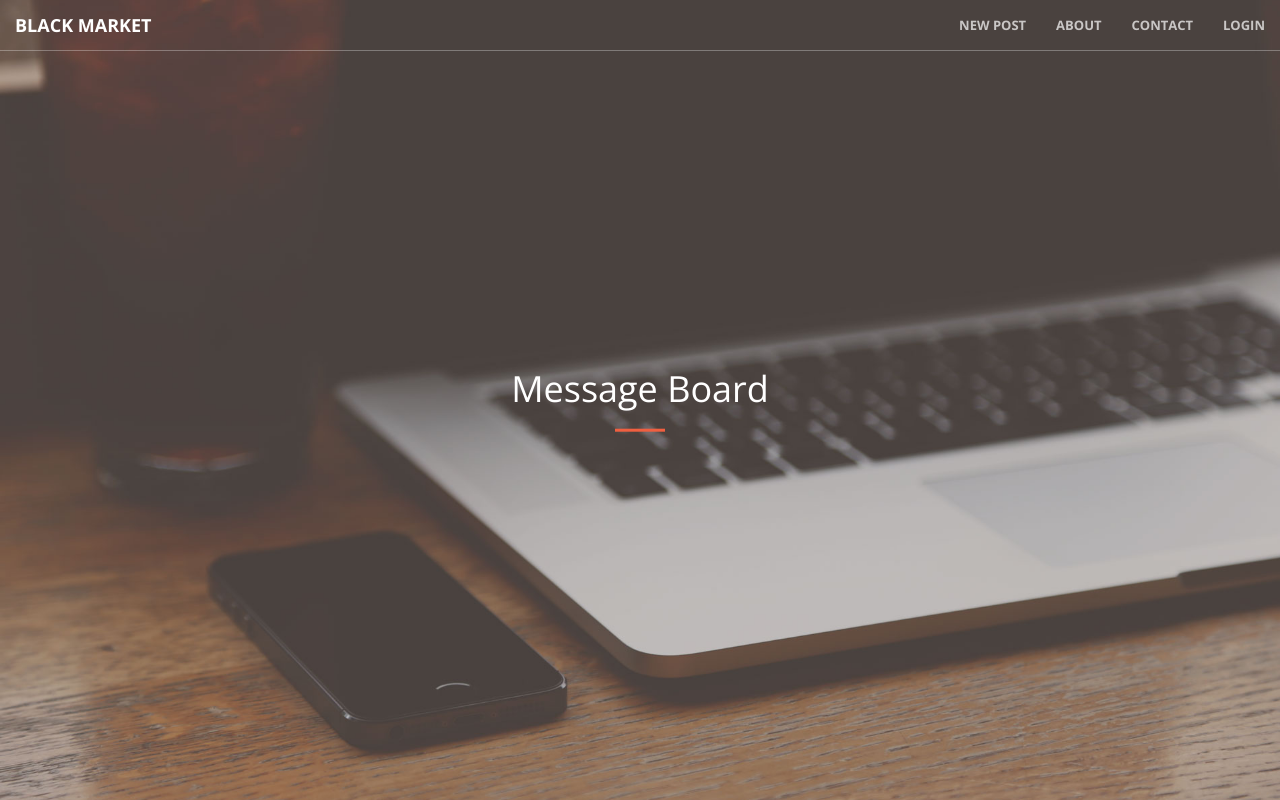
After one commit to xanahopper/BlackMarket, a Python web app: template black_market/templates/messageboard.html in a window 1280 px wide. The commit adds this page. Run offline with Jinja, Linux system fonts and the light colour scheme; the template is opened without the code that fills it, so the values that code supplies are empty; some libraries are stand-ins or nearby versions.

Commit message:
do not show msg on the index page and add message board

```diff
--- a/black_market/templates/index.html
+++ b/black_market/templates/index.html
@@ -91,7 +91,7 @@
                                                         <div class="row-fluid">
                                                             <div class="row">
                                                                 <a style="color:#CCCCCC;"><em>{{post.time}}</em></a>
-                                                                <p style="font-size:15px;"><a style="color:#FFFFFF;">{{post.message}}</a></p>
+                                                                <!-- <p style="font-size:15px;"><a style="color:#FFFFFF;">{{post.message}}</a></p> -->
                                                             </div>
                                                             <div class="row">
                                                                 {% if post.supply.course_id != 31  %}
--- /dev/null
+++ b/black_market/templates/messageboard.html
@@ -0,0 +1,114 @@
+<!DOCTYPE html>
+<html lang="en">
+    <head>
+        <meta charset="utf-8">
+        <meta http-equiv="X-UA-Compatible" content="IE=edge">
+        <meta name="viewport" content="width=device-width, initial-scale=1">
+        <meta name="description" content="Black Market,北大黑市">
+        <meta name="author" content="王志豪,Wang Zhihao,Seeyoon">
+        <meta name="description" content="北大黑市,Black Market" />
+        <meta name="keywords" content="北大黑市,Black Market,北京大学" />
+        <title>Black Market | Message Board</title>
+        <!-- Bootstrap Core CSS -->
+        <link href="../static/vendor/bootstrap/css/bootstrap.min.css" rel="stylesheet">
+        <!-- Custom Fonts -->
+        <link href="../static/vendor/font-awesome/css/font-awesome.min.css" rel="stylesheet" type="text/css">
+        <link href='https://fonts.googleapis.com/css?family=Open+Sans:300italic,400italic,600italic,700italic,800italic,400,300,600,700,800' rel='stylesheet' type='text/css'>
+        <link href='https://fonts.googleapis.com/css?family=Merriweather:400,300,300italic,400italic,700,700italic,900,900italic' rel='stylesheet' type='text/css'>
+        <!-- Plugin CSS -->
+        <link href="../static/vendor/magnific-popup/magnific-popup.css" rel="stylesheet">
+        <!-- Theme CSS -->
+        <link href="../static/css/creative.min.css" rel="stylesheet">
+        <link rel="shortcut icon" href="static/img/favicon.ico">
+        <!-- HTML5 Shim and Respond.js IE8 support of HTML5 elements and media queries -->
+        <!-- WARNING: Respond.js doesn't work if you view the page via file:// -->
+        <!--[if lt IE 9]>
+        <script src="https://oss.maxcdn.com/libs/html5shiv/3.7.0/html5shiv.js"></script>
+        <script src="https://oss.maxcdn.com/libs/respond.js/1.4.2/respond.min.js"></script>
+        <![endif]-->
+    </head>
+    <body id="page-top">
+        <nav id="mainNav" class="navbar navbar-default navbar-fixed-top">
+            <div class="container-fluid">
+                <!-- Brand and toggle get grouped for better mobile display -->
+                <div class="navbar-header">
+                    <button type="button" class="navbar-toggle collapsed" data-toggle="collapse" data-target="#bs-example-navbar-collapse-1">
+                    <span class="sr-only">Toggle navigation</span> Menu <i class="fa fa-bars"></i>
+                    </button>
+                    <a class="navbar-brand page-scroll" href="#page-top">Black Market</a>
+                </div>
+                <!-- Collect the nav links, forms, and other content for toggling -->
+                <div class="collapse navbar-collapse" id="bs-example-navbar-collapse-1">
+                    <ul class="nav navbar-nav navbar-right">
+                        <li>
+                            <a class="page-scroll" href="/newpost">New Post</a>
+                        </li>
+
+                        <li>
+                            <a class="page-scroll" href="#about">About</a>
+                        </li>
+                        <li>
+                            <a class="page-scroll" href="#contact">Contact</a>
+                        </li>
+                        {% if is_login %}
+                            <li>
+                                <a class="page-scroll" href="/logout">Logout</a>
+                            </li>
+                        {% else %}
+                            <li>
+                                <a class="page-scroll" href="/loginpage">Login</a>
+                            </li>
+                        {% endif %}
+                    </ul>
+                </div>
+                <!-- /.navbar-collapse -->
+            </div>
+            <!-- /.container-fluid -->
+        </nav>
+        <header>
+            <div class="header-content">
+                <h1 id="homeHeading">Message Board</h1>
+                <hr>
+                <div class="container-fluid">
+                    <div class="row-fluid">
+                        <div class="container-fluid">
+                            <div class="row">
+                                {% for message in messages %}
+                                    <div class="col-md-6">
+                                        <div class="panel panel-default" style="background-color: rgba(0,0,0,.5);">
+                                            <div class="panel-body">
+                                                <div class="row-fluid">
+                                                    <div class="row">
+                                                        <a style="color:#CCCCCC;"><em>{{message.created_time}}</em></a>
+                                                        <p style="font-size:15px; word-break:break-all;">{{message.message}}</p>
+                                                    </div>
+                                                </div>
+                                            </div>
+                                        </div>
+                                    </div>
+                            {% endfor %}
+                        </div>
+                    </div>
+                </div>
+
+                <!-- jQuery -->
+                <script src="../static/vendor/jquery/jquery.min.js"></script>
+                <!-- Bootstrap Core JavaScript -->
+                <script src="../static/vendor/bootstrap/js/bootstrap.min.js"></script>
+                <!-- Plugin JavaScript -->
+                <script src="https://cdnjs.cloudflare.com/ajax/libs/jquery-easing/1.3/jquery.easing.min.js"></script>
+                <script src="../static/vendor/scrollreveal/scrollreveal.min.js"></script>
+                <script src="../static/vendor/magnific-popup/jquery.magnific-popup.min.js"></script>
+                <!-- Theme JavaScript -->
+                <script src="../static/js/creative.min.js"></script>
+                <script>
+                var _hmt = _hmt || [];
+                (function() {
+                var hm = document.createElement("script");
+                hm.src = "https://hm.baidu.com/hm.js?0069ccbd994c77897aa8cde71d9269f4";
+                var s = document.getElementsByTagName("script")[0];
+                s.parentNode.insertBefore(hm, s);
+                })();
+                </script>
+            </body>
+        </html>
--- a/black_market/templates/newpost.html
+++ b/black_market/templates/newpost.html
@@ -137,7 +137,7 @@
                         </div>
                         <div class="form-group">
                             <label for="message">Leave A Message *</label>
-                            <textarea class="form-control" id="message" name="message" rows="5" placeholder="比如：我是大四毕业狗，跪求张老师的博弈与社会课，请联系我！我可以请两顿饭！（不建议在留言中写联系方式，因为当交易完成你可以标记为「已完成」，已完成的Post不显示「联系方式」但是显示此留言。）">{{message}}</textarea>
+                            <textarea class="form-control" id="message" name="message" rows="5" placeholder="不建议在留言中写联系方式，因为当交易完成你可以标记为「已完成」，已完成的Post不显示「联系方式」。">{{message}}</textarea>
                         </div>
                     <button button class="btn btn-default btn-xl" onclick="form=document.getElementById('newpostform');form.action='/post';">POST</a>
                     </button>
```
Also changed, not shown: black_market/models/models.py (+17 -0 lines), black_market/views/market/market.py (+29 -1 lines).
